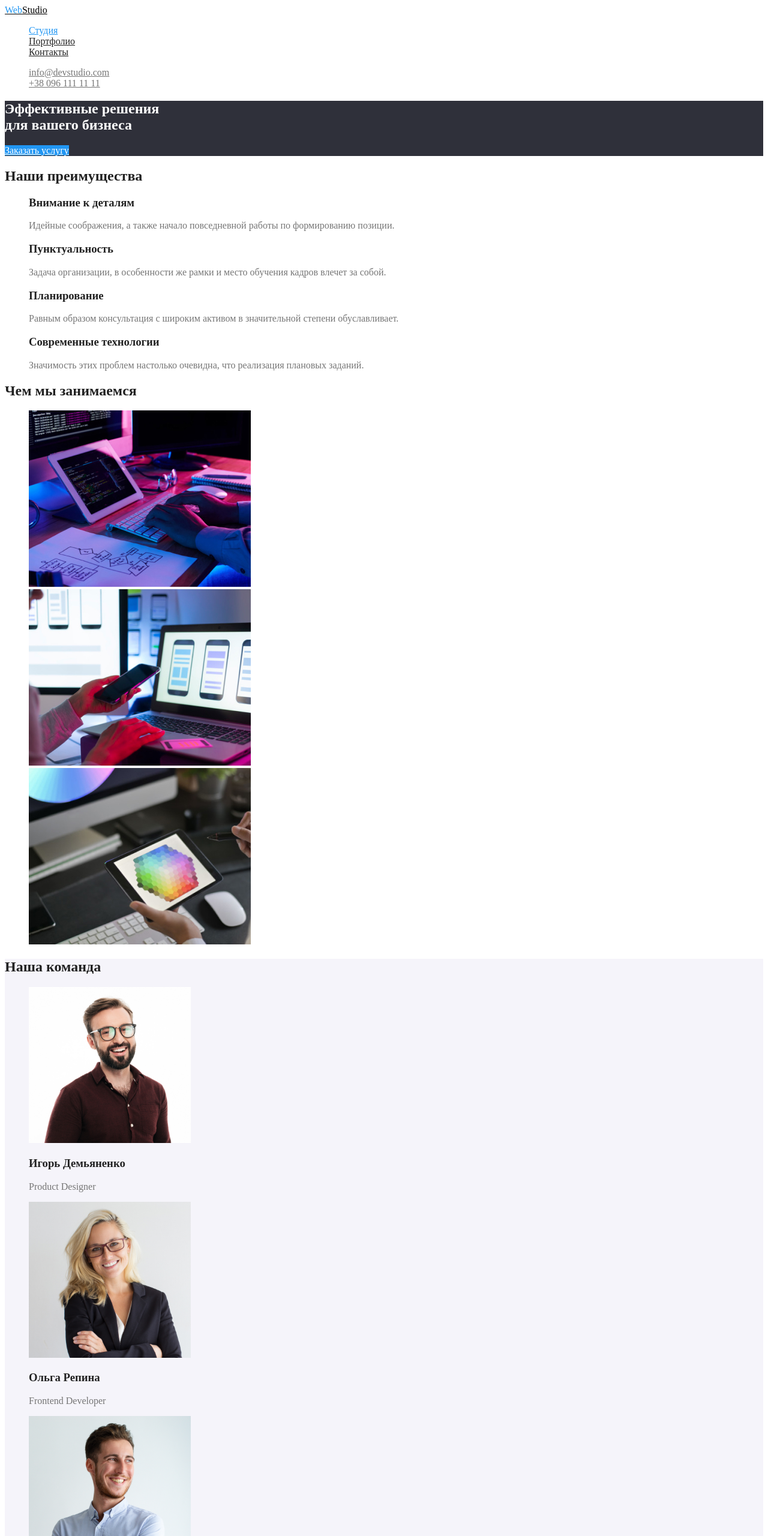
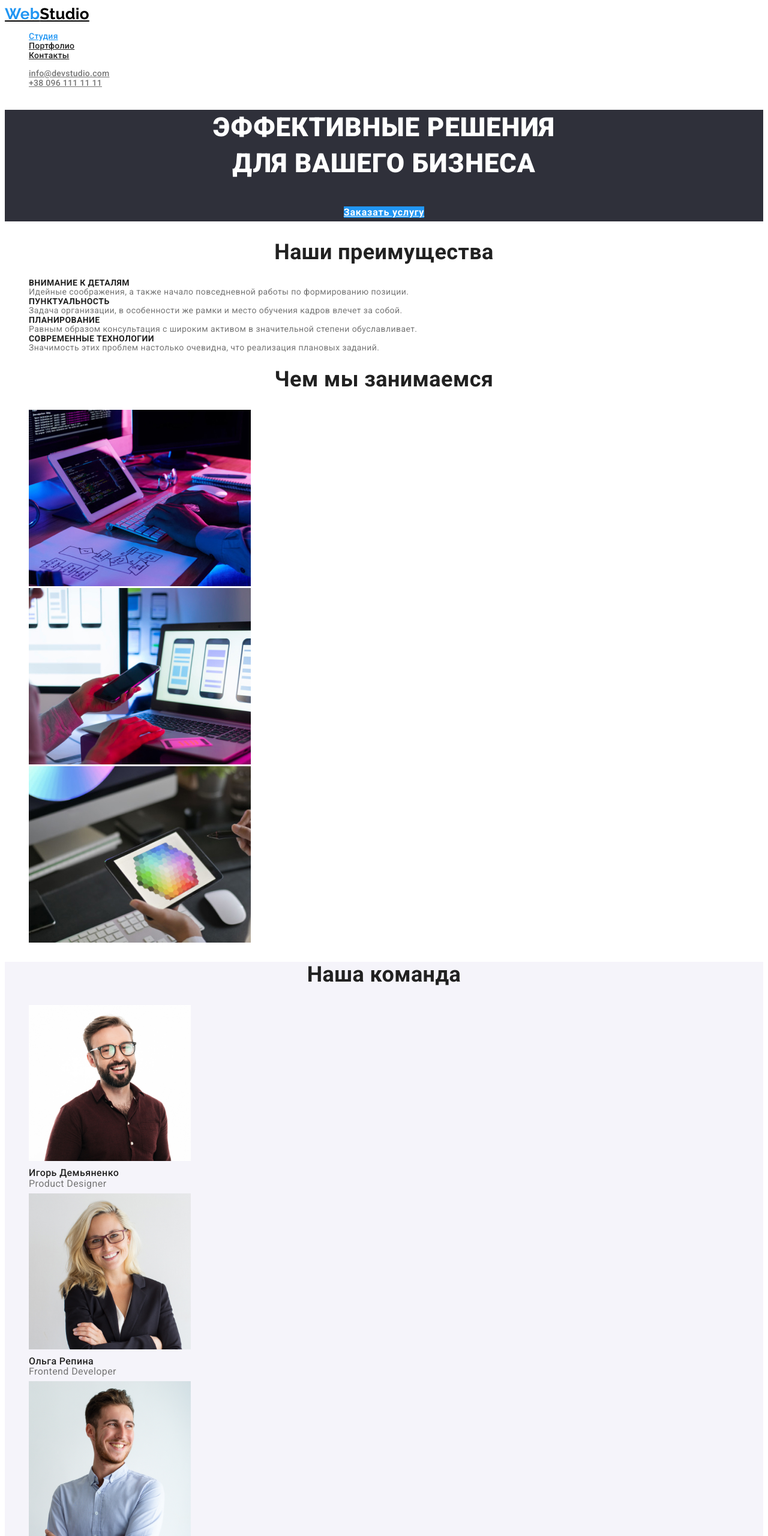
Before and after one commit to AlisaMorenko/goit-markup-hw-02, a plain HTML site: page index.html in a window 1280 px wide. Shown: the top 2560 px of the page at 60% size. Drawn offline with Linux system fonts and the light colour scheme.

Commit message:
добавлен стиль текста
окончательный вариант. нужно проверить перед отправкой

```diff
--- a/css/styles.css
+++ b/css/styles.css
@@ -1,26 +1,28 @@
-/* цвет абзацев #757575 */
-/* цвет заголовков #212121 */
-/* цвет ховеров и фокусов #2196F3 (синий) */
-/*  белый везде #ffffff */
-/* в лого исп чистый черный #000000 */
-/* цвет фона белый */
-/* вторичный цвет фона #F5F4FA */
 :root {
     --primary-text-color: #757575;
     --title-text-color: #212121;
     --accent-color: #2196F3;
     --primary-white-color: #ffffff;
     --primary-black-color: #000000;
+    --secondary-bg-color: #F5F4FA;
 }
 
 body {
-    background-color: var(--primary-white-color:);
+    background-color: var(--primary-white-color);
     color: var(--primary-text-color);
+    font-family: Roboto, sans-serif;
+    font-size: 14px;
+    font-weight: 400;
+    letter-spacing: 0.03em;
 }
 
 /* стилизация логотипа */
 .logo {
     color: var(--primary-black-color);
+    font-family: Raleway, sans-serif;
+    font-weight: 700;
+    font-size: 26px;
+    line-height: 1.19;
 }
 
 .main-logo {
@@ -33,6 +35,14 @@ ul {
 }
 
 /* стилизация хедера */
+
+header {
+    font-weight: 500;
+    font-size: 14px;
+    line-height: 1.14;
+    letter-spacing: 0.02em;
+}
+
 .site-nav .link {
     color: var(--title-text-color);
 }
@@ -44,6 +54,7 @@ ul {
 .contacts .link {
     color: var(--primary-text-color);
 }
+
 .site-nav .link:hover,
 .site-nav .link:focus,
 .contacts .link:hover,
@@ -52,43 +63,92 @@ ul {
 }
 
 /* стилизация секций блока main */
-.section .section-title,
-.section .title,
-.section .advantages-title {
+.section .section-title{
     color: var(--title-text-color);
+    font-weight: 700;
+    font-size: 36px;
+    line-height: 1.17;
+    text-align: center;
+}
+
+.advantages-title {
+    color: var(--title-text-color);
+    font-weight: 700;
+    font-size: 14px;
+    line-height: 1.14px;
+    text-transform: uppercase;
+}
+
+.advantages-text {
+    line-height: 1.71px;
 }
 
 .section.command {
-    background-color: #f5f4fa;
+    background-color: var(--secondary-bg-color);
+}
+
+.name {
+    color: var(--title-text-color);
+    font-family: Roboto;
+    font-style: normal;
+    font-weight: 500;
+    font-size: 16px;
+    line-height: 1.19px;
+}
+
+.profession {
+    font-size: 16px;
+    line-height: 1.19px;
 }
 /* стилицация героя */
 .hero {
-        background-color: #2F303A;;
+    background-color: #2F303A;
+    letter-spacing: 0.06em;
+    text-align: center;
 }
+
 .hero .hero-title {
     color: var(--primary-white-color);
+    font-weight: 900;
+    font-size: 44px;
+    line-height: 1.36;
+    text-transform: uppercase;
 }
 
 /* button */
 .button {
-
+    font-family: inherit;
+    font-size: 16px;
 }
 
 .button.primary {
     color: var(--primary-white-color);
     background-color: var(--accent-color);
+    font-weight: 700;
+    line-height: 1.88;
+    align-items: center;
 }
 
 .button.secondary {
+    background-color: var(--secondary-bg-color);
     color: var(--title-text-color);
-    background-color: #f5f4fa;
+    font-weight: 500;
+    line-height: 1.63;
+    letter-spacing: 0.03em;
+}
+
+.button.secondary:hover,
+.button.secondary:focus {
+    background-color: var(--accent-color);
+    color: var(--primary-white-color);
 }
 
 /* footer */
 .footer {
     background-color: #2F303A;
     color: var(--primary-white-color);
-    }
+    line-height: 1.71;
+}
 
 .footer .logo {
     color: var(--primary-white-color);
@@ -97,3 +157,17 @@ ul {
 .footer .link {
     color: rgba(255, 255, 255, 0.6);
 }
+
+/* стилизация секции galary на стр портфолио */
+.galary-title {
+    color: var(--title-text-color);
+    font-weight: 700;
+    font-size: 18px;
+    line-height: 2;
+    letter-spacing: 0.06em;
+}
+
+.galary-text {
+    font-size: 16px;
+    line-height: 1.88;
+    }
--- a/index.html
+++ b/index.html
@@ -4,6 +4,8 @@
     <meta charset="UTF-8">
     <meta name="viewport" content="width=, initial-scale=1.0">
     <title>Document</title>
+    <link rel="preconnect" href="https://fonts.gstatic.com">
+    <link href="https://fonts.googleapis.com/css2?family=Raleway:wght@700&family=Roboto:wght@400;500;700;900&display=swap" rel="stylesheet">
     <link rel="stylesheet" href="./css/styles.css">
 </head>
 <body class="page">
@@ -41,19 +43,19 @@
             <ul>
                 <li>
                     <h3 class="advantages-title">Внимание к деталям</h3>
-                    <p>Идейные соображения, а также начало повседневной работы по формированию позиции.</p>
+                    <p class="advantages-text">Идейные соображения, а также начало повседневной работы по формированию позиции.</p>
                 </li>
                 <li>
                     <h3 class="advantages-title">Пунктуальность</h3>
-                    <p>Задача организации, в особенности же рамки и место обучения кадров влечет за собой.</p>
+                    <p class="advantages-text">Задача организации, в особенности же рамки и место обучения кадров влечет за собой.</p>
                 </li>
                 <li>
                     <h3 class="advantages-title">Планирование</h3>
-                    <p>Равным образом консультация с широким активом в значительной степени обуславливает.</p>
+                    <p class="advantages-text">Равным образом консультация с широким активом в значительной степени обуславливает.</p>
                 </li>
                 <li>
                     <h3 class="advantages-title">Современные технологии</h3>
-                    <p>Значимость этих проблем настолько очевидна, что реализация плановых заданий.</p>
+                    <p class="advantages-text">Значимость этих проблем настолько очевидна, что реализация плановых заданий.</p>
                 </li>
             </ul>
         </section>
@@ -74,23 +76,23 @@
             <ul>
                 <li>
                     <img src="./img/img.jpg" alt="фото сотрудника" width="270">
-                    <h3 class="title">Игорь Демьяненко</h3>
-                    <p>Product Designer</p>
+                    <h3 class="name">Игорь Демьяненко</h3>
+                    <p class="profession">Product Designer</p>
                 </li>
                 <li>
                     <img src="./img/img1.jpg" alt="фото сотрудника" width="270">
-                    <h3 class="title">Ольга Репина</h3>
-                    <p>Frontend Developer</p>
+                    <h3 class="name">Ольга Репина</h3>
+                    <p class="profession">Frontend Developer</p>
                 </li>
                 <li>
                     <img src="./img/img2.jpg" alt="фото сотрудника" width="270">
-                    <h3 class="title">Николай Тарасов</h3>
-                    <p>Marketing</p>
+                    <h3 class="name">Николай Тарасов</h3>
+                    <p class="profession">Marketing</p>
                 </li>
                 <li>
                     <img src="./img/img3.jpg" alt="фото сотрудника" width="270">
-                    <h3 class="title">Михаил Ермаков</h3>
-                    <p>UI Designer</p>
+                    <h3 class="name">Михаил Ермаков</h3>
+                    <p class="profession">UI Designer</p>
                 </li>
             </ul>
         </section>
```
Also changed, not shown: portpholio.html (+21 -19 lines).
